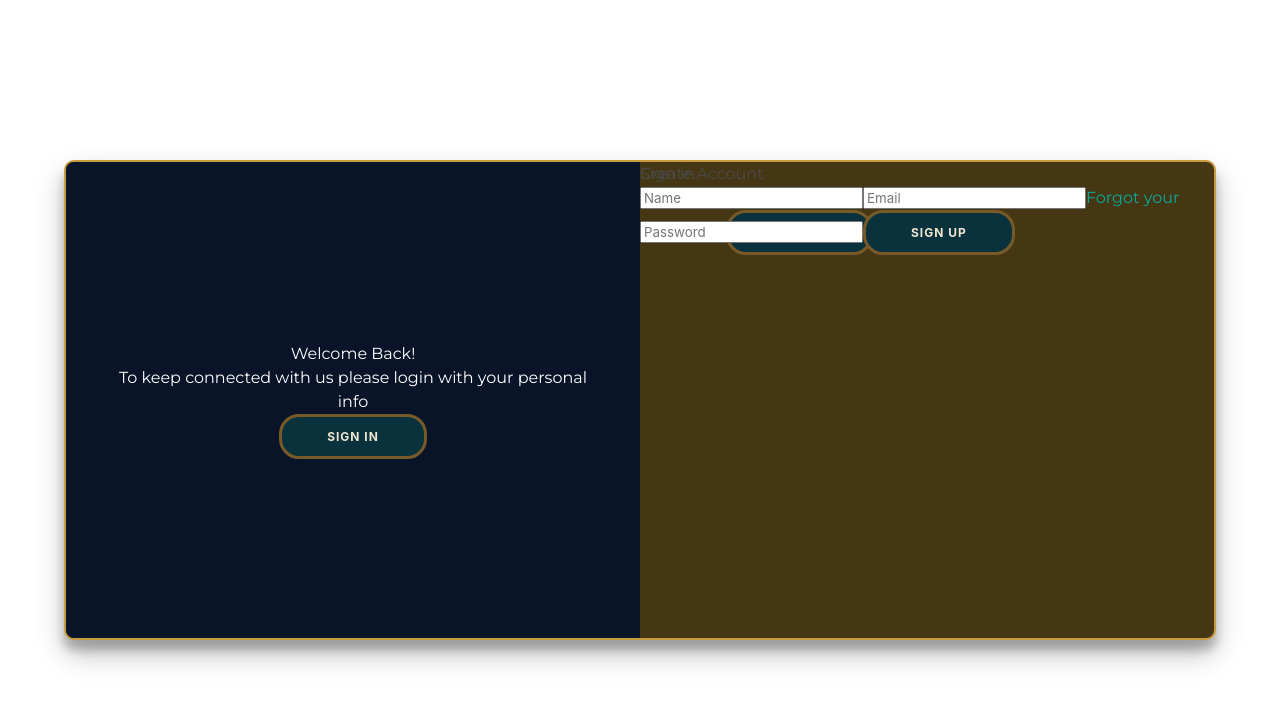
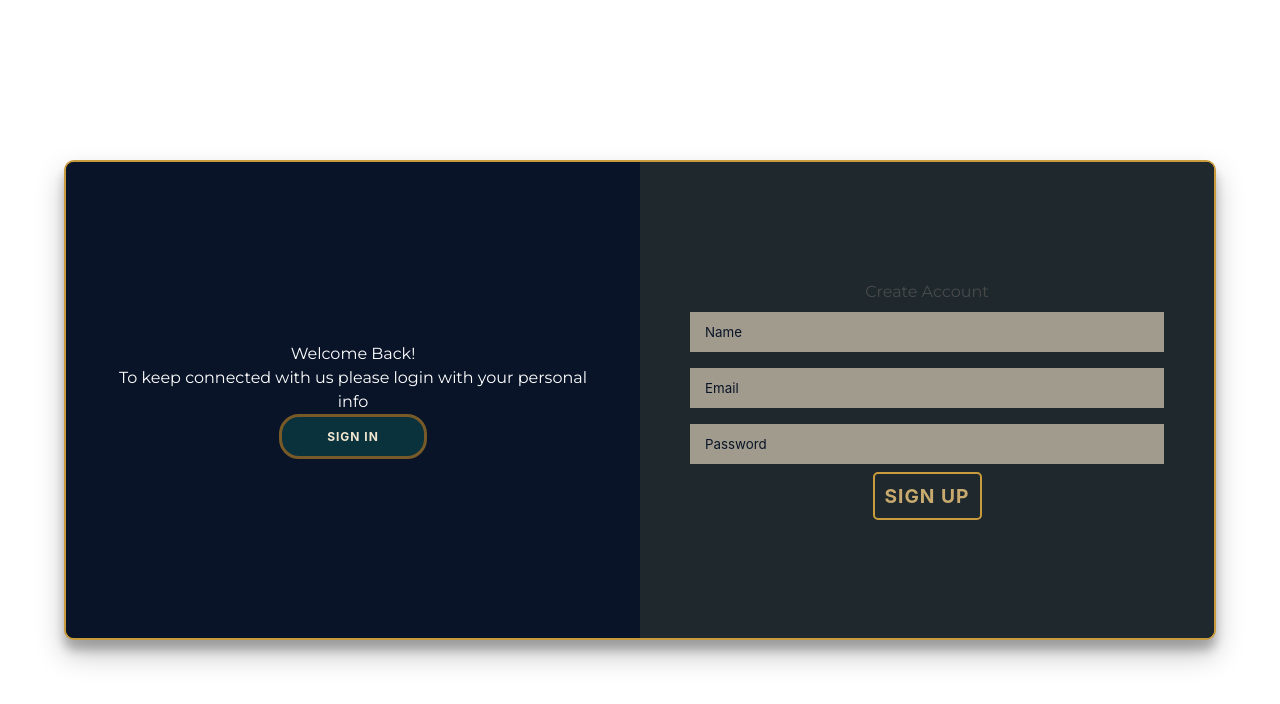
Before and after one commit to cj4397/Slack-ap, a Next.js app: page /login in a window 1280 px wide. Both pictures are taken after a click on the button "SIGN UP". Shown: the top 704 px of the page. Built offline with nearby package versions, Linux system fonts and the light colour scheme; no server answers.

Commit message:
login style change

```diff
--- a/src/app/login/login.css
+++ b/src/app/login/login.css
@@ -199,3 +199,36 @@ login.ghost:hover {
     height: 40px;
     width: 40px;
 }
+
+.form {
+    background-color: #1E282D;
+    display: flex;
+    align-items: center;
+    justify-content: center;
+    flex-direction: column;
+    padding: 0 50px;
+    height: 100%;
+    text-align: center;
+}
+
+.form>input {
+    background-color: #A09B8C;
+    border: none;
+    padding: 12px 15px;
+    margin: 8px 0;
+    width: 100%;
+    color: #091428
+}
+
+.form>input::placeholder {
+    color: #0A1428
+}
+
+.form>button {
+    color: #C8AA6E;
+    font-size: larger;
+    padding: 10px;
+    background-color: transparent;
+    border: 2px solid #C89B3C;
+    border-radius: 5px;
+}
--- a/src/app/login/page.tsx
+++ b/src/app/login/page.tsx
@@ -47,7 +47,7 @@ export default function Login() {
                 <div className={`container ${slide ? 'right-panel-active' : ''}`} id="sidebar">
                     <div className="form-container sign-up-container">
 
-                        <form onSubmit={handleSubmitSignUp} autoComplete="on">
+                        <form className="form" onSubmit={handleSubmitSignUp} autoComplete="on">
                             <h1>Create Account</h1>
 
 
@@ -59,7 +59,7 @@ export default function Login() {
                     </div>
                     <div className="form-container sign-in-container">
 
-                        <form onSubmit={handleSubmitSignIn}>
+                        <form className="form" onSubmit={handleSubmitSignIn}>
                             <h1>Sign in</h1>
 
 
```
Also changed, not shown: src/app/globals.scss (+41 -1 lines), src/app/globals.css, 1 other file (tests, documents, lock files or other folders).
